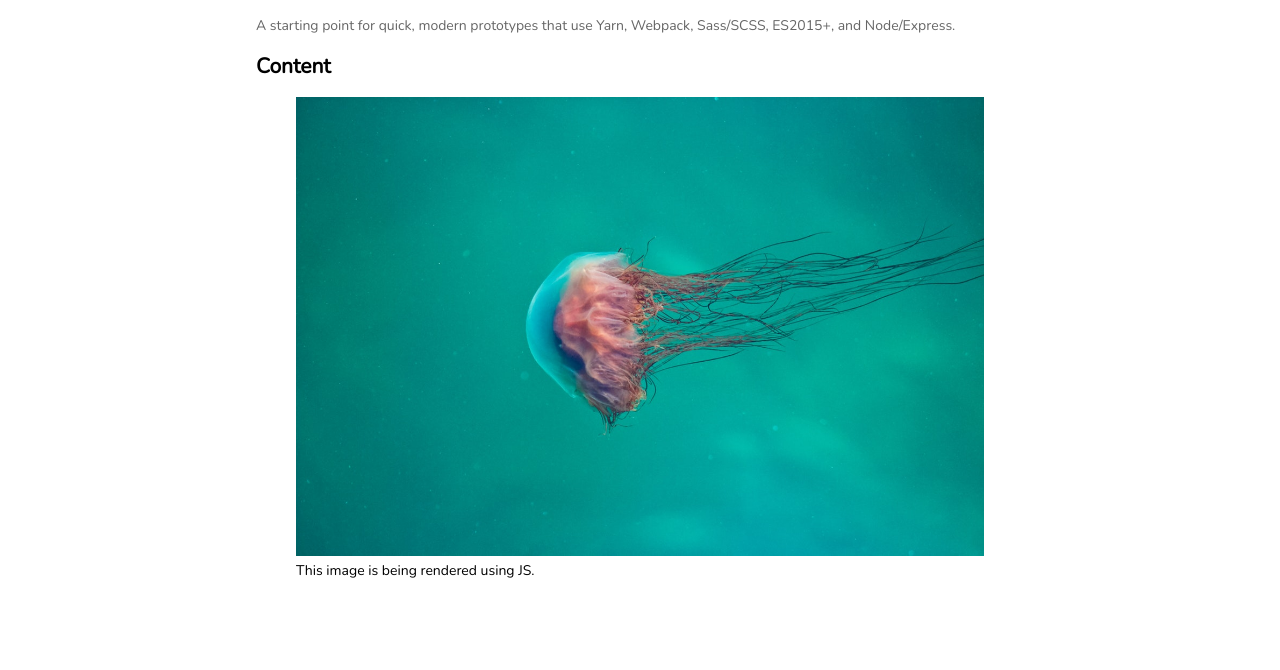
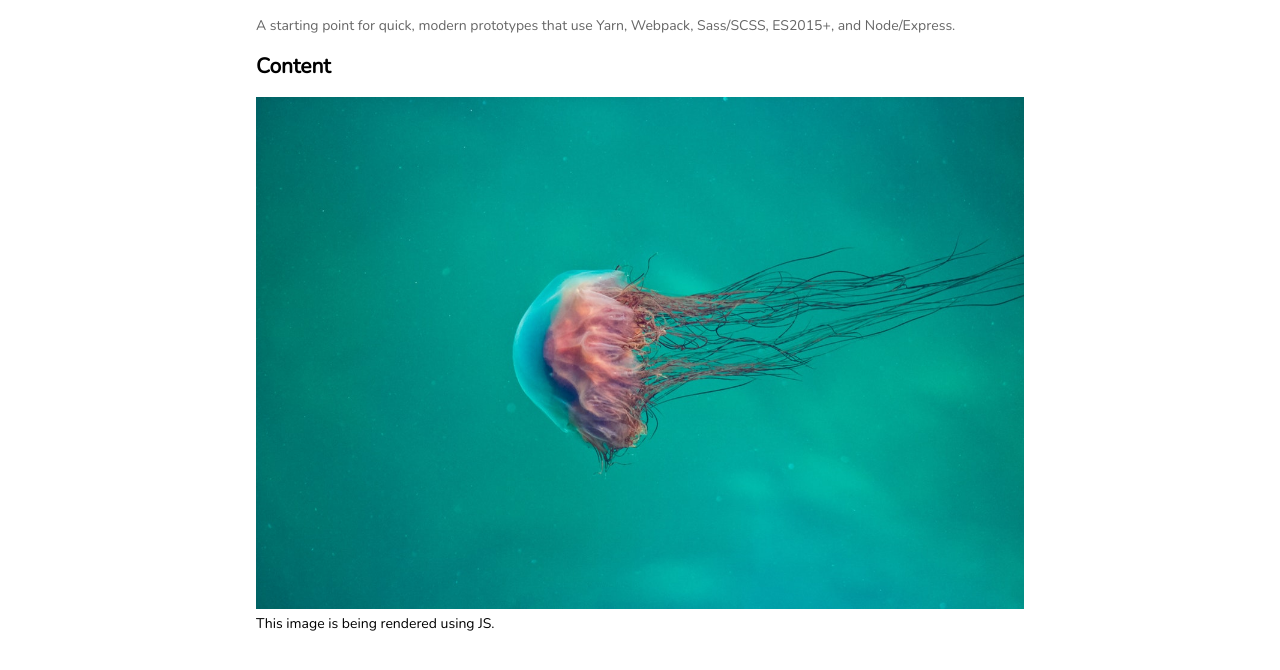
Before and after one commit to sceendy/simple-starter, a website built with webpack: page src/index.html in a window 1280 px wide. Shown: the part 70-740 px from the top of the page. Built offline with nearby package versions, Linux system fonts and the light colour scheme.

Commit message:
removed: margin from figure with image class

```diff
--- a/src/scss/_styles.scss
+++ b/src/scss/_styles.scss
@@ -22,3 +22,5 @@ img { max-width: 100%; }
   margin: 0 auto;
   max-width: 60vw;
 }
+
+.image { margin: 0; }
```
